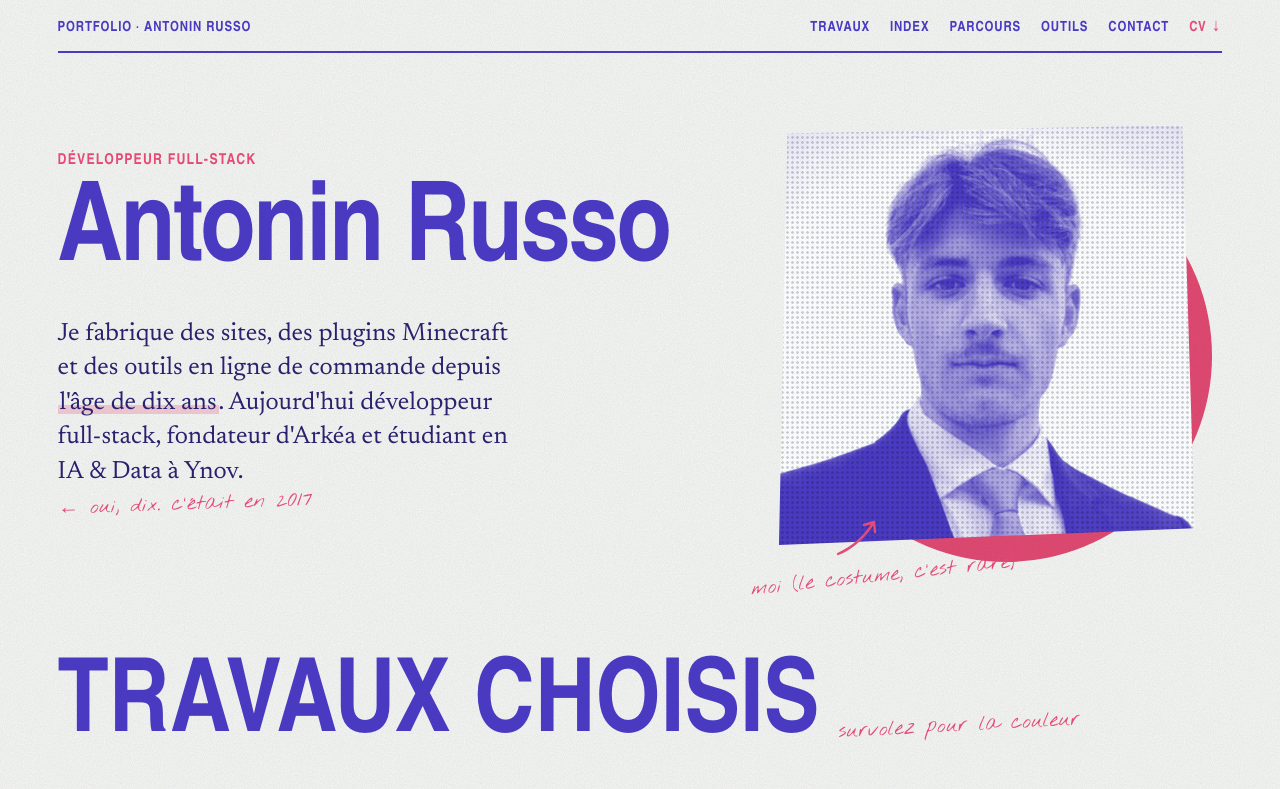
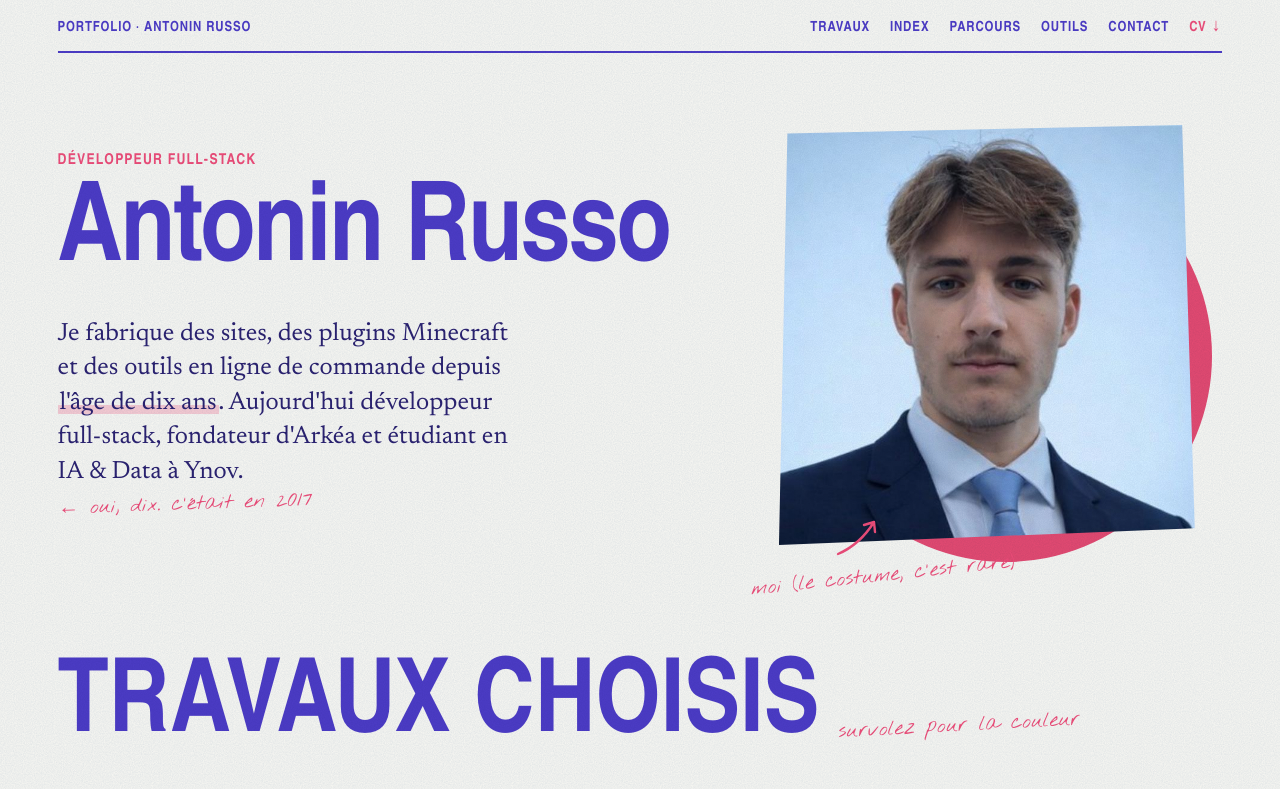
Before and after one commit to StarWeizz/Portfolio-Antonin-Russo-2023, a Vue app: page / in a window 1280 px wide. Shown: the top 789 px of the page. Built offline with nearby package versions, Linux system fonts and the light colour scheme; a web font is replaced by a local one.

Commit message:
Couverture : suppression du filtre bichromie sur la photo

```diff
--- a/src/components/zine/CoverSection.vue
+++ b/src/components/zine/CoverSection.vue
@@ -19,7 +19,6 @@ const portrait = img('antonin')
       <span class="disc"></span>
       <div class="duo">
         <img :src="portrait" alt="Portrait d'Antonin Russo">
-        <span class="dots"></span>
       </div>
       <svg class="arrow" viewBox="0 0 70 50" aria-hidden="true"><path d="M4 46 C 18 40, 30 30, 40 14 M40 14 l-10 3 M40 14 l1 10" /></svg>
       <span class="hand note">moi (le costume, c'est rare)</span>
@@ -44,9 +43,8 @@ const portrait = img('antonin')
 
 .portrait { position: relative; justify-self: center; width: min(100%, 420px); aspect-ratio: 1; }
 .disc { position: absolute; inset: 6% -4% -4% 6%; border-radius: 50%; background: var(--accent); mix-blend-mode: multiply; }
-.duo { position: absolute; inset: 0; background: var(--ink); clip-path: polygon(3% 2%, 97% 0, 100% 96%, 1% 100%); overflow: hidden; }
-.duo img { width: 100%; height: 100%; object-fit: cover; display: block; filter: grayscale(1) contrast(1.35) brightness(1.08); mix-blend-mode: screen; }
-.dots { position: absolute; inset: 0; background: radial-gradient(circle, rgba(0,0,0,.18) 0 1px, transparent 1.6px) 0 0 / 5px 5px; mix-blend-mode: multiply; }
+.duo { position: absolute; inset: 0; clip-path: polygon(3% 2%, 97% 0, 100% 96%, 1% 100%); overflow: hidden; }
+.duo img { width: 100%; height: 100%; object-fit: cover; display: block; }
 .note { position: absolute; left: -6%; bottom: -10%; transform: rotate(-6deg); }
 .arrow { position: absolute; left: 14%; bottom: -3%; width: 70px; height: 50px; overflow: visible; }
 .arrow path { fill: none; stroke: var(--accent); stroke-width: 2.4; stroke-linecap: round; stroke-linejoin: round; }
```
